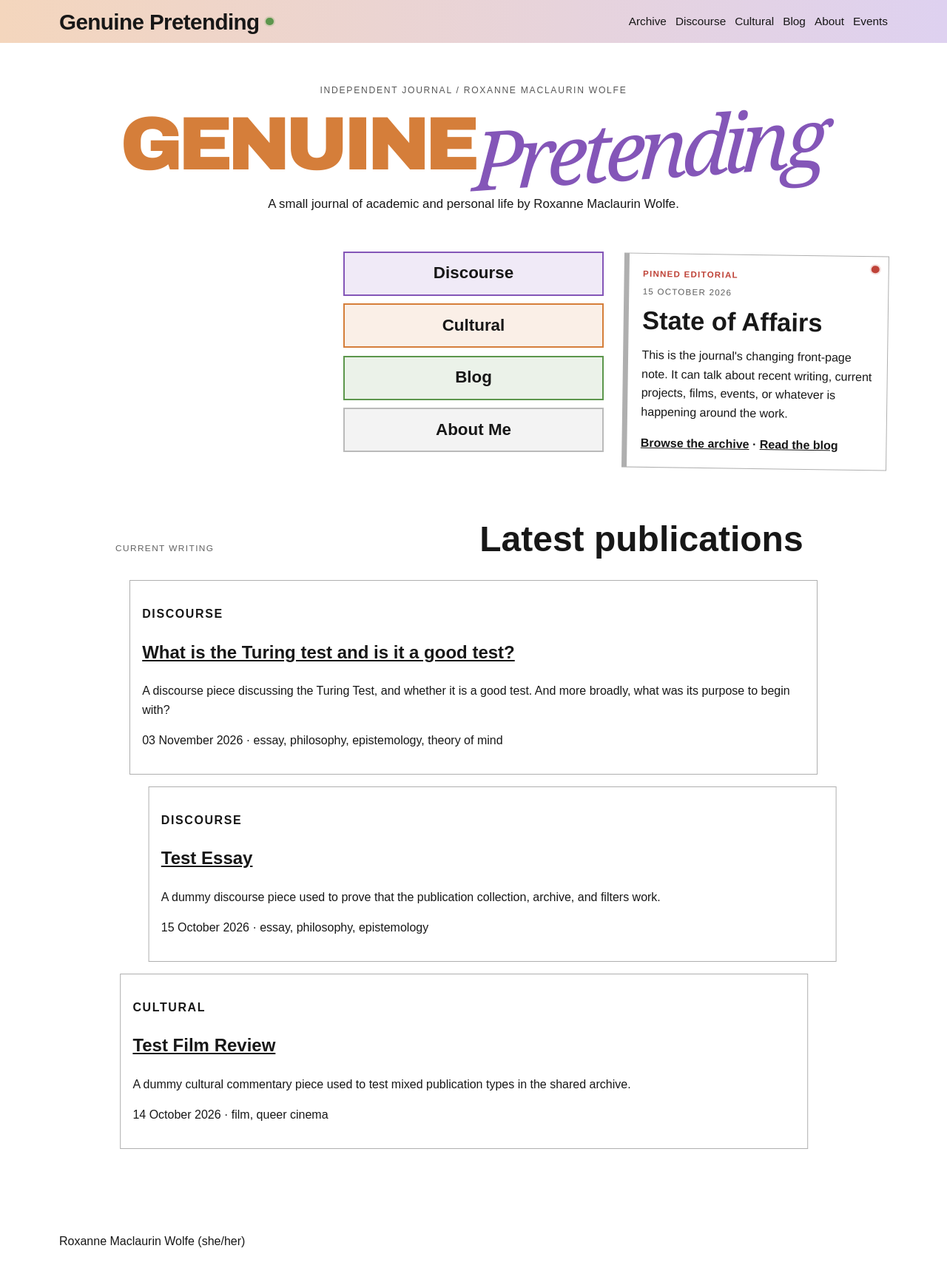
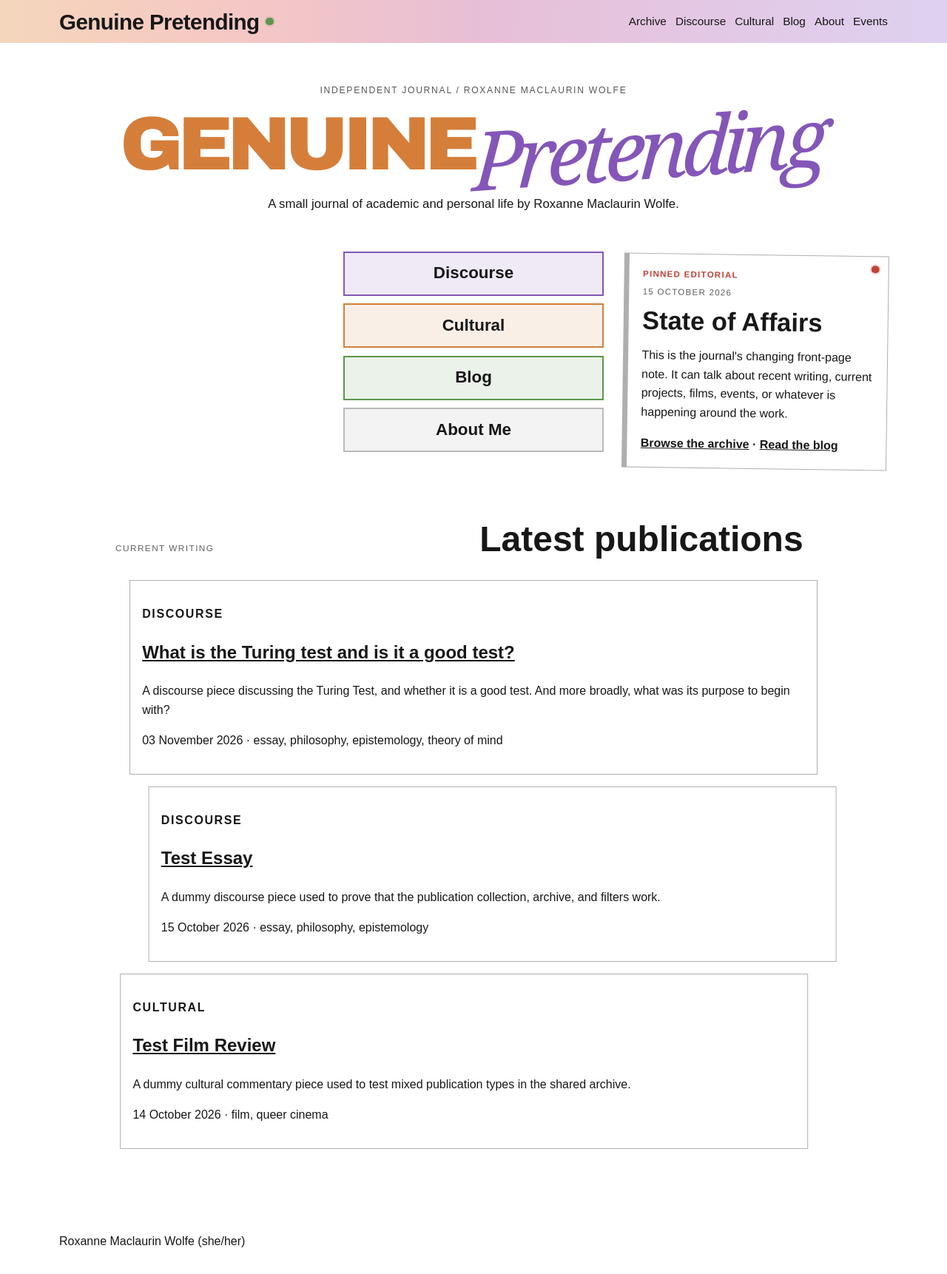
Before and after one commit to roxannewolfe/roxannewolfe.github.io, a Jekyll site: the page built from index.html, in a window 1280 px wide. Shown: the whole page at 74% size. Built offline with Jekyll 4.4.1, drawn with Linux system fonts in a browser that asks for light colours.

Commit message:
Refine header gradient with OKLCH interpolation

```diff
--- a/assets/css/theme.css
+++ b/assets/css/theme.css
@@ -9,7 +9,8 @@
   --border-soft: rgba(23, 23, 23, 0.18);
   --bubble-bg: #ffffff;
   --shadow: rgba(0, 0, 0, 0.14);
-  --header-bg: linear-gradient(90deg, #f4d6bd 0%, #ded1f0 100%);
+  --header-bg: linear-gradient(90deg, #f4d6bd 0%, #e7bfd5 50%, #ded1f0 100%);
+  --header-bg: linear-gradient(90deg in oklch, #f4d6bd 0%, #e7bfd5 50%, #ded1f0 100%);
 }
 
 @media (prefers-color-scheme: dark) {
@@ -24,7 +25,8 @@
     --border-soft: rgba(255, 255, 255, 0.2);
     --bubble-bg: #242424;
     --shadow: rgba(0, 0, 0, 0.28);
-    --header-bg: linear-gradient(90deg, #6f3fb5 0%, #d97932 100%);
+    --header-bg: linear-gradient(90deg, #6f3fb5 0%, #c65387 50%, #d97932 100%);
+    --header-bg: linear-gradient(90deg in oklch, #6f3fb5 0%, #c65387 50%, #d97932 100%);
   }
 }
 
```
